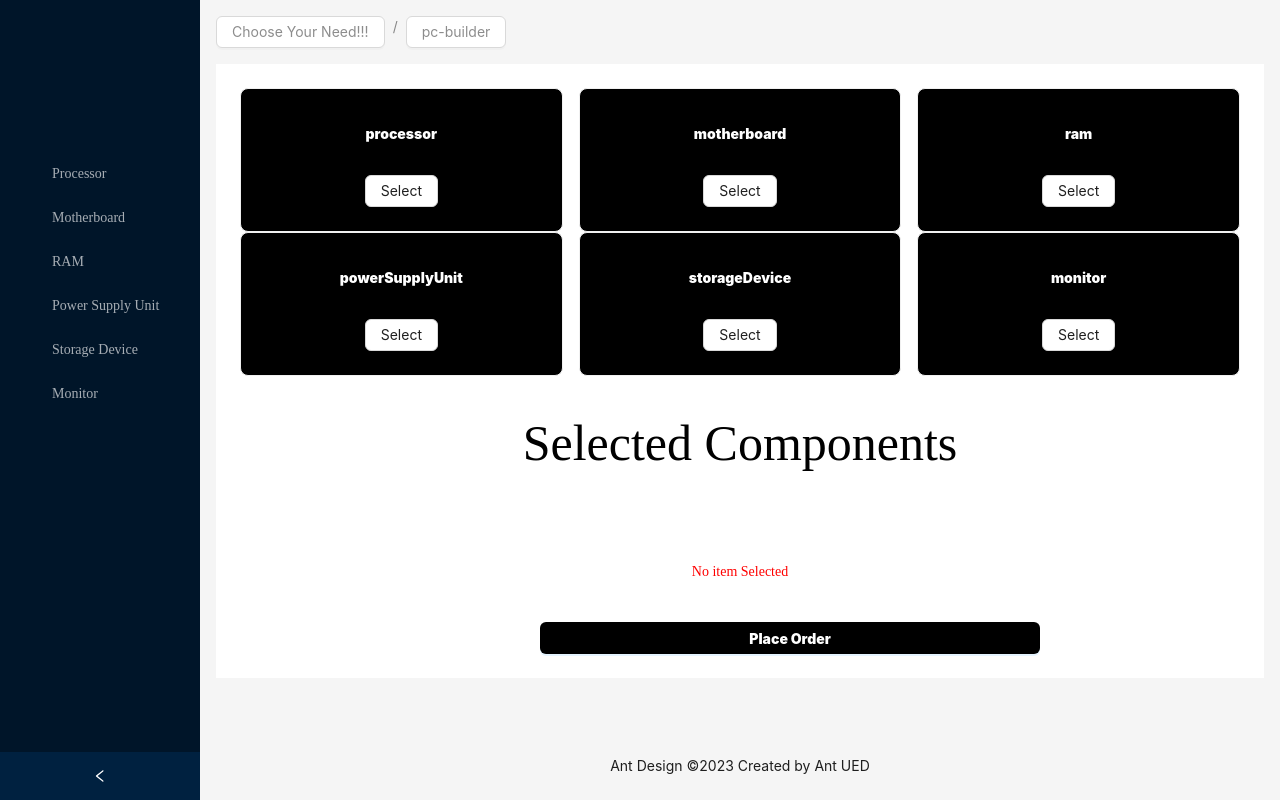
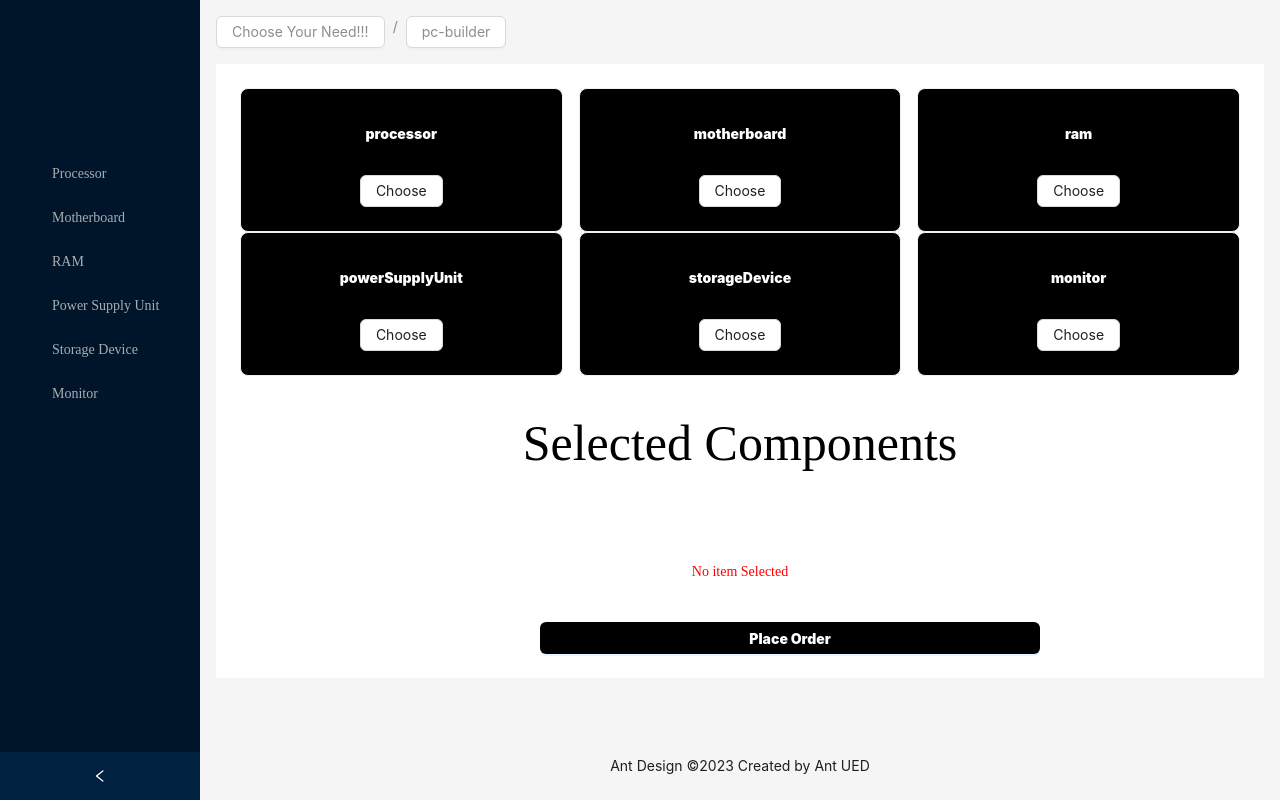
Before and after one commit to Humayra-Akter/pc-builder, a Next.js app: page /pcbuilder in a window 1280 px wide. Built offline with nearby package versions, Linux system fonts and the light colour scheme.

Commit message:
auth added

```diff
--- a/src/middleware.js
+++ b/src/middleware.js
@@ -1,3 +1,5 @@
 export { default } from "next-auth/middleware";
 
-export const config = { matcher: ["/pcbuilder"] };
+export const config = {
+  matcher: ["/pcbuilder", "/orderConfirmation"],
+};
--- a/src/pages/pcbuilder/index.js
+++ b/src/pages/pcbuilder/index.js
@@ -124,7 +124,7 @@ const PcBuilderPage = () => {
               </h1>
 
               <Button>
-                <Link href={`/${category.replace(/\s/g, "")}`}>Select</Link>
+                <Link href={`/${category.replace(/\s/g, "")}`}>Choose</Link>
               </Button>
             </Card>
           </Col>
```
